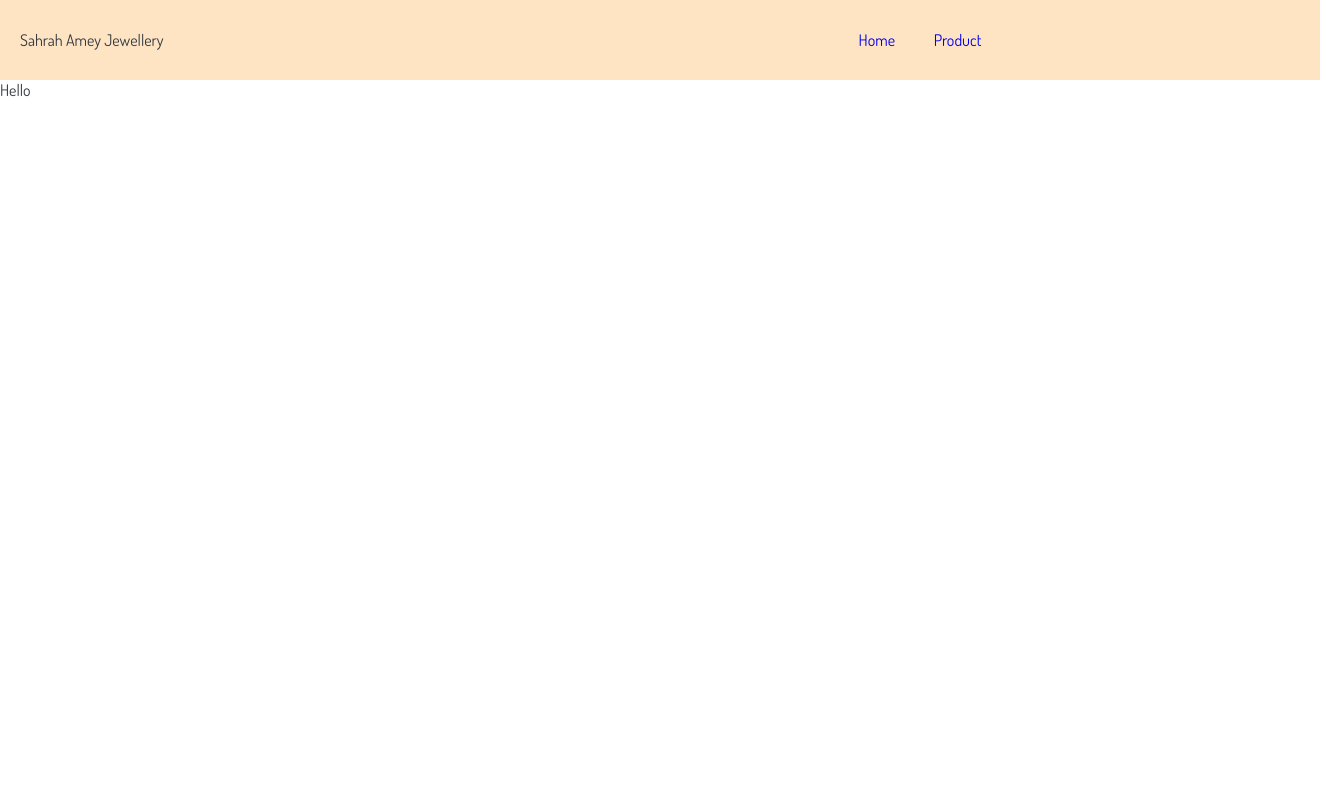
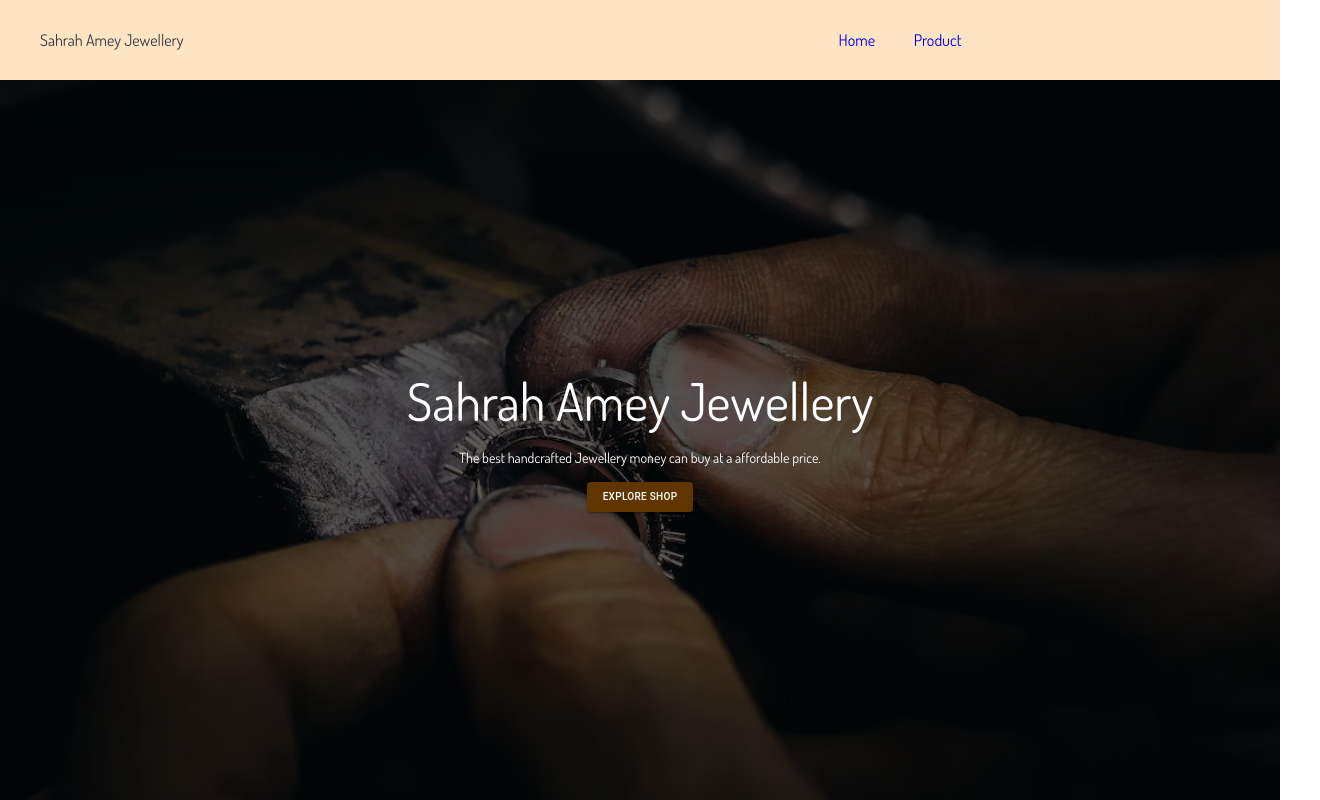
Before and after one commit to AllifAmey/shop-app-project, a React (Create React App) app: page /home in a window 1280 px wide. Shown: the whole page, 1320 px wide, since content can reach past the window. Built offline with nearby package versions, Linux system fonts and the light colour scheme.

Commit message:
added hero page

```diff
--- a/src/components/Hero.js
+++ b/src/components/Hero.js
@@ -1,7 +1,41 @@
+import * as React from "react";
+import { styled } from "@mui/system";
+import styles from "./Hero.module.css";
+import { Routes, Route, Link } from "react-router-dom";
+import Button from "@mui/material/Button";
+import { createTheme, ThemeProvider } from "@mui/material/styles";
+
+const theme = createTheme({
+  palette: {
+    secondary: {
+      // This is green.A700 as hex.
+      main: "#613500",
+    },
+  },
+});
 function Hero() {
   return (
     <>
-      <div>Hello</div>
+      <section className={styles["main"]}>
+        <div className={styles["title"]}>Sahrah Amey Jewellery</div>
+        <div className={styles["short-info"]}>
+          The best handcrafted Jewellery money can buy at a affordable price.
+        </div>
+        <div className={styles["btn"]}>
+          <ThemeProvider theme={theme}>
+            <Button
+              variant="contained"
+              size="medium"
+              color="secondary"
+              style={{ fontSize: "10px" }}
+              component={Link}
+              to="/product"
+            >
+              Explore Shop
+            </Button>
+          </ThemeProvider>
+        </div>
+      </section>
     </>
   );
 }
--- /dev/null
+++ b/src/components/Hero.module.css
@@ -0,0 +1,35 @@
+.main {
+  position: relative;
+  width: 100%;
+  height: 90vh;
+  background: url("../img/Homepage/main-img.avif") no-repeat center center/cover;
+  display: flex;
+  gap: 1rem;
+  flex-direction: column;
+  align-items: center;
+  justify-content: center;
+  text-align: center;
+}
+
+.main::before {
+  content: "";
+  position: absolute;
+  height: 100%;
+  width: 100%;
+  top: 0;
+  left: 0;
+  background: rgba(0, 0, 0, 0.6);
+}
+
+.main * {
+  z-index: 10;
+  color: #ffffff;
+}
+
+.title {
+  font-size: 52px;
+}
+
+.short-info {
+  font-size: 14px;
+}
--- a/src/components/NavBar.module.css
+++ b/src/components/NavBar.module.css
@@ -1,13 +1,17 @@
 .nav-bg {
   width: 100%;
   height: 10vh;
-  padding: 0 20px;
-  background: bisque;
+
+  background: #ffe4c4;
   display: flex;
   justify-content: flex-start;
   gap: 1rem;
   align-items: center;
   text-align: center;
+}
+
+.nav-title {
+  padding-left: 40px;
 }
 
 .nav-container {
```
Also changed, not shown: src/img/Homepage/main-img.avif (added).
